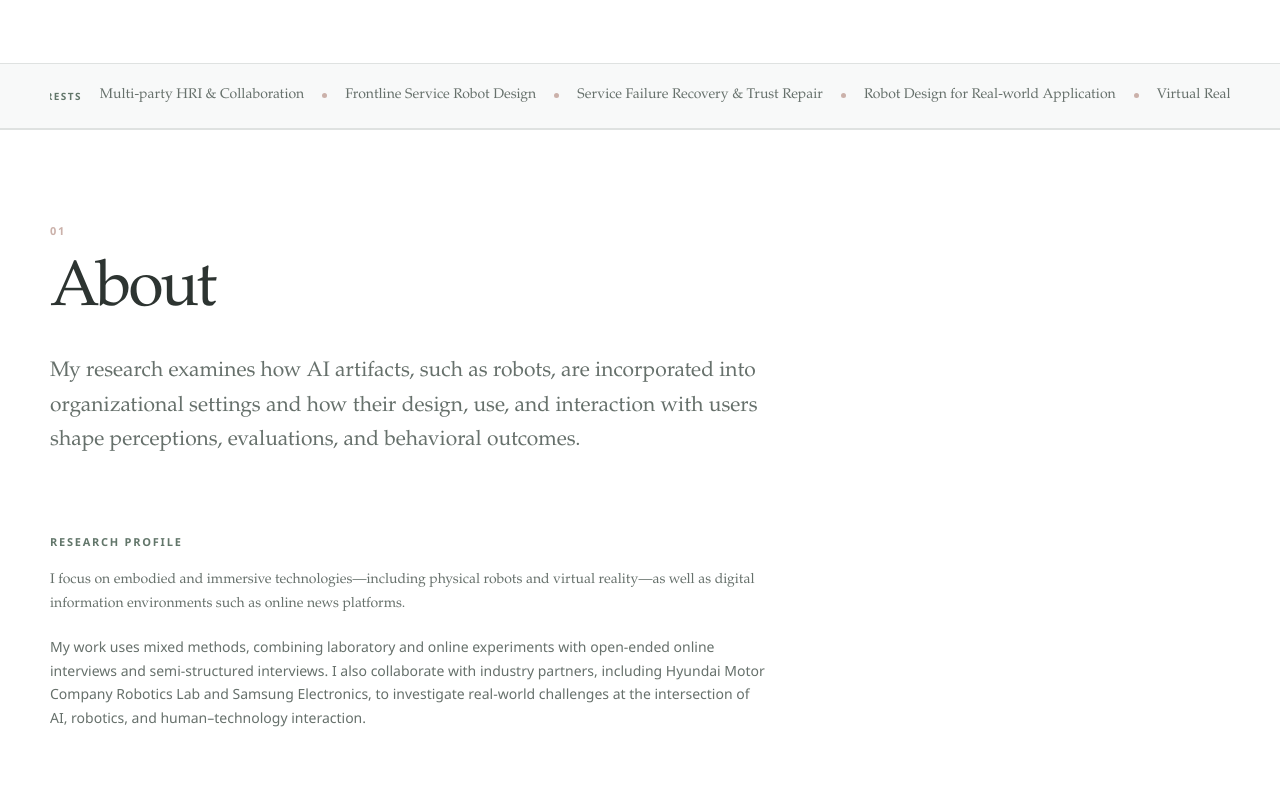
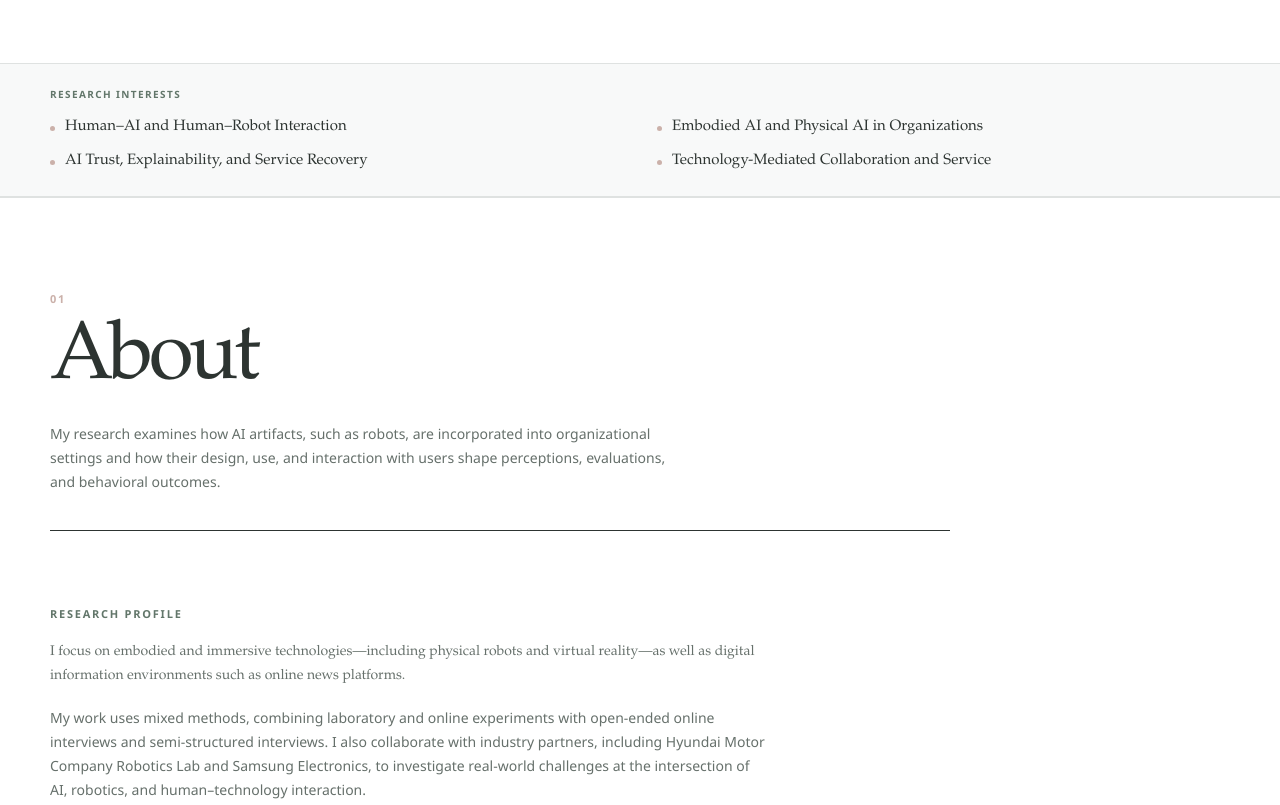
Before and after one commit to w-yanting-skku/w-yanting-skku.github.io, a plain HTML site: page index.html in a window 1280 px wide. Shown: the part 724-1529 px from the top of the page. Drawn offline with Linux system fonts and the light colour scheme.

Commit message:
Clarify section hierarchy and research interests

```diff
--- a/index.html
+++ b/index.html
@@ -15,7 +15,7 @@
     <meta name="twitter:description" content="Multi-party HRI, frontline service robots, explainability, and trust repair." />
     <meta name="twitter:image" content="https://w-yanting-skku.github.io/assets/og.png" />
     <link rel="canonical" href="https://w-yanting-skku.github.io/" />
-    <link rel="stylesheet" href="styles.css?v=16" />
+    <link rel="stylesheet" href="styles.css?v=17" />
     <title>Yanting Wang · Management Information Systems</title>
   </head>
   <body>
@@ -65,9 +65,13 @@
           </div>
         </div>
 
-        <div class="focus-strip" aria-label="Research interests">
-          <div class="container focus-strip-inner">
-            <span class="focus-label">Research interests</span><span>Multi-party HRI &amp; Collaboration</span><i aria-hidden="true"></i><span>Frontline Service Robot Design</span><i aria-hidden="true"></i><span>Service Failure Recovery &amp; Trust Repair</span><i aria-hidden="true"></i><span>Robot Design for Real-world Application</span><i aria-hidden="true"></i><span>Virtual Reality in Education</span>
+        <div class="focus-strip" aria-label="Research Interests">
+          <div class="container focus-strip-inner" role="list">
+            <span class="focus-label">Research Interests</span>
+            <span class="focus-interest" role="listitem">Human–AI and Human–Robot Interaction</span>
+            <span class="focus-interest" role="listitem">Embodied AI and Physical AI in Organizations</span>
+            <span class="focus-interest" role="listitem">AI Trust, Explainability, and Service Recovery</span>
+            <span class="focus-interest" role="listitem">Technology-Mediated Collaboration and Service</span>
           </div>
         </div>
 
@@ -181,6 +185,6 @@
         </article>
       </div>
     </dialog>
-    <script src="app.js?v=16"></script>
+    <script src="app.js?v=17"></script>
   </body>
 </html>
--- a/styles.css
+++ b/styles.css
@@ -78,15 +78,17 @@ main { display: flex; flex-direction: column; }
 .hero-education-list p { margin: 4px 0 0; color: var(--ink-soft); font-size: 10.5px; }
 
 .focus-strip { border-block: 1px solid var(--line); background: #f8f9f9; }
-.focus-strip-inner { display: flex; align-items: center; justify-content: center; gap: 18px; min-height: 64px; color: var(--ink-soft); font-family: var(--serif); font-size: 14px; white-space: nowrap; overflow-x: auto; scrollbar-width: none; }
-.focus-strip-inner::-webkit-scrollbar { display: none; }
-.focus-strip-inner i { flex: 0 0 auto; width: 5px; height: 5px; border-radius: 50%; background: var(--rose); }
-.focus-strip-inner .focus-label { color: var(--sage-deep); font-family: var(--sans); font-size: 10px; font-weight: 800; letter-spacing: 0.14em; text-transform: uppercase; }
+.focus-strip-inner { display: flex; align-items: flex-start; justify-content: flex-start; flex-wrap: wrap; gap: 12px 34px; min-height: 0; padding-block: 22px 24px; color: var(--ink-soft); white-space: normal; overflow: visible; }
+.focus-strip-inner .focus-label { flex: 0 0 100%; margin-bottom: 2px; color: var(--sage-deep); font-family: var(--sans); font-size: 10px; font-weight: 800; letter-spacing: 0.14em; text-transform: uppercase; }
+.focus-interest { position: relative; flex: 1 1 calc(50% - 34px); padding-left: 15px; color: var(--ink); font-family: var(--serif); font-size: 15px; line-height: 1.45; }
+.focus-interest::before { content: ""; position: absolute; top: 0.66em; left: 0; width: 5px; height: 5px; border-radius: 50%; background: var(--rose); }
 
 .papers-section { padding-block: 112px 128px; }
-.section-heading h2, .page-intro h2 { margin: 0; font-family: var(--serif); font-size: clamp(43px, 5vw, 70px); font-weight: 500; letter-spacing: -0.045em; line-height: 1.05; }
-.section-title { position: relative; }
-.section-title .section-kicker { color: var(--rose); }
+.section-heading h2, .page-intro:not(.section-title) h2 { margin: 0; font-family: var(--serif); font-size: clamp(38px, 4.4vw, 58px); font-weight: 500; letter-spacing: -0.04em; line-height: 1.08; }
+.section-title { position: relative; max-width: none; padding-bottom: 36px; border-bottom: 1px solid var(--ink); }
+.section-title .section-kicker { margin-bottom: 12px; color: var(--rose); }
+.page-intro.section-title h2 { margin: 0; font-family: var(--serif); font-size: clamp(54px, 6.4vw, 84px); font-weight: 500; letter-spacing: -0.055em; line-height: 0.98; }
+.page-intro.section-title > p:last-child { max-width: 620px; margin-top: 22px; color: var(--ink-soft); font-family: var(--sans); font-size: 14px; line-height: 1.7; }
 .research-section-title { margin-bottom: 0; padding-top: 92px; }
 .research-section-title > p:last-child { max-width: 560px; }
 .section-research > .papers-section { padding-top: 56px; }
@@ -252,6 +254,7 @@ button:focus-visible, a:focus-visible { outline: 3px solid var(--rose); outline-
   .hero-profile { border-top: 1px solid var(--line); border-left: 0; padding: 32px 0 0; }
   .hero-education-list article { grid-template-columns: 96px 1fr; }
   .focus-strip-inner { justify-content: flex-start; }
+  .focus-interest { flex-basis: 100%; }
   .papers-section, .inner-page { padding-block: 76px 92px; }
   .research-section-title { padding-top: 76px; }
   .section-research > .papers-section { padding-top: 32px; }
```
